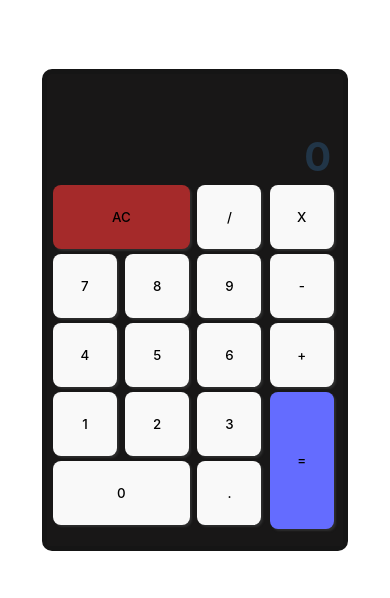
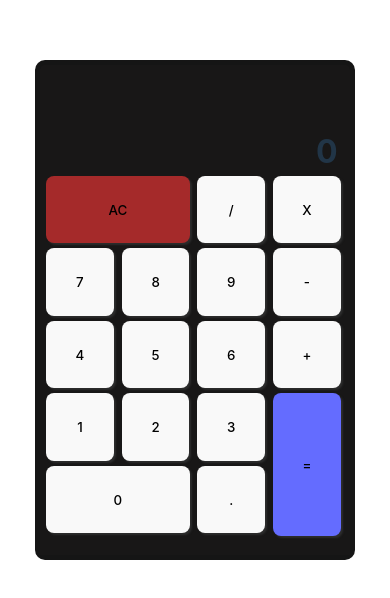
Before and after one commit to MarcosNapolitano/React_Calculator, a React (Vite) app: page / in a window 390 px wide. Shown: the part 112-710 px from the top of the page. Built offline with nearby package versions, Linux system fonts and the light colour scheme.

Commit message:
fixed display overflow bug

```diff
--- a/style.css
+++ b/style.css
@@ -2,6 +2,7 @@
   font-family: Inter, system-ui, Avenir, Helvetica, Arial, sans-serif;
   line-height: 1.5;
   font-weight: 400;
+  font-size: 2vh;
 
   color-scheme: light dark;
   color: rgba(255, 255, 255, 0.87);
@@ -23,10 +24,6 @@ body {
   min-height: 100vh;
 }
 
-h1 {
-  font-size: 4.2em;
-  line-height: 1.1;
-}
 
 h2 {
   font-size: 2.5em;
@@ -67,12 +64,6 @@ button:focus-visible {
   outline: 4px auto -webkit-focus-ring-color;
 }
 
-@media(max-width:500px){
-  button {
-    height: 4rem;
-    width: 4rem;
-  }
-}
 
 #calculator{
   background-color: var(--back-color);
@@ -158,3 +149,17 @@ button:focus-visible {
     background-color: #f9f9f9;
   }
 }
+
+
+
+@media(max-width:500px){
+  button {
+    height: 4rem;
+    width: 4rem;
+  }
+
+  h2 {
+    font-size: 1.9em;
+    line-height: 1.1;
+  }
+}
```
